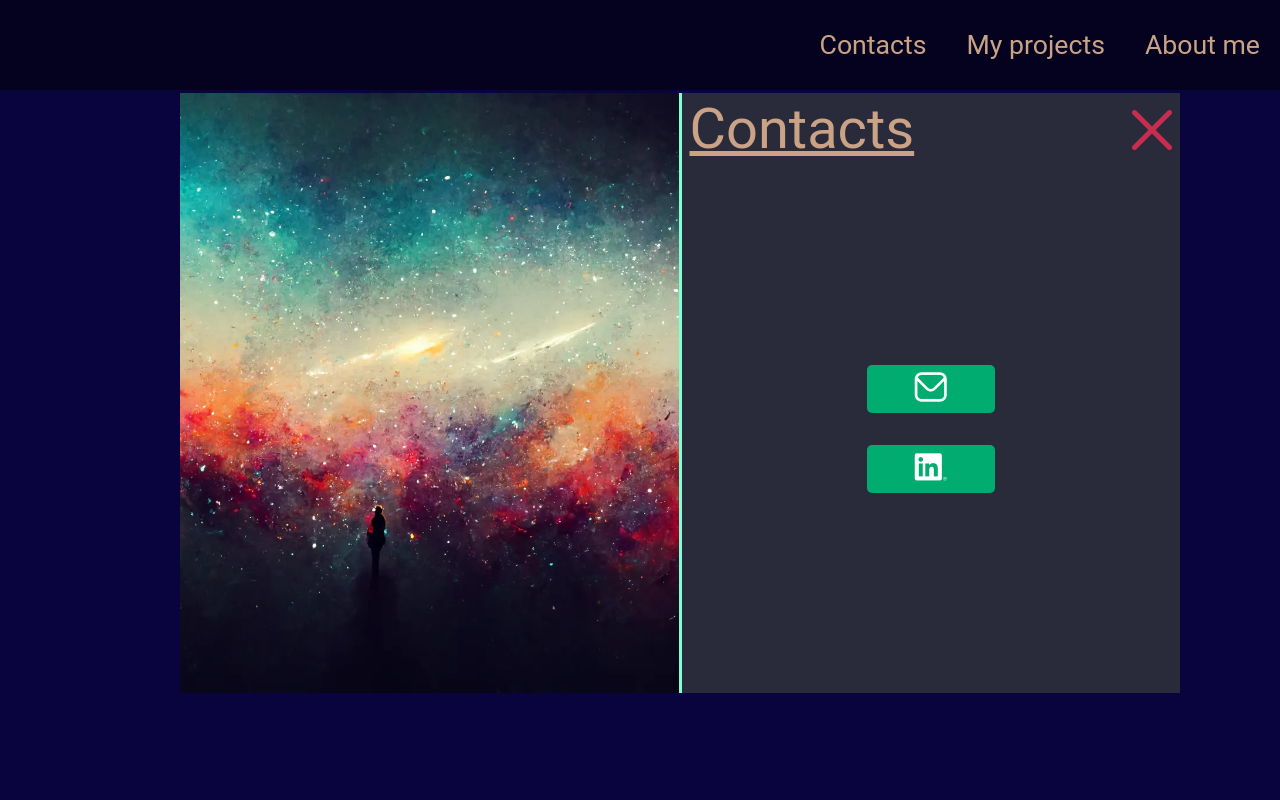
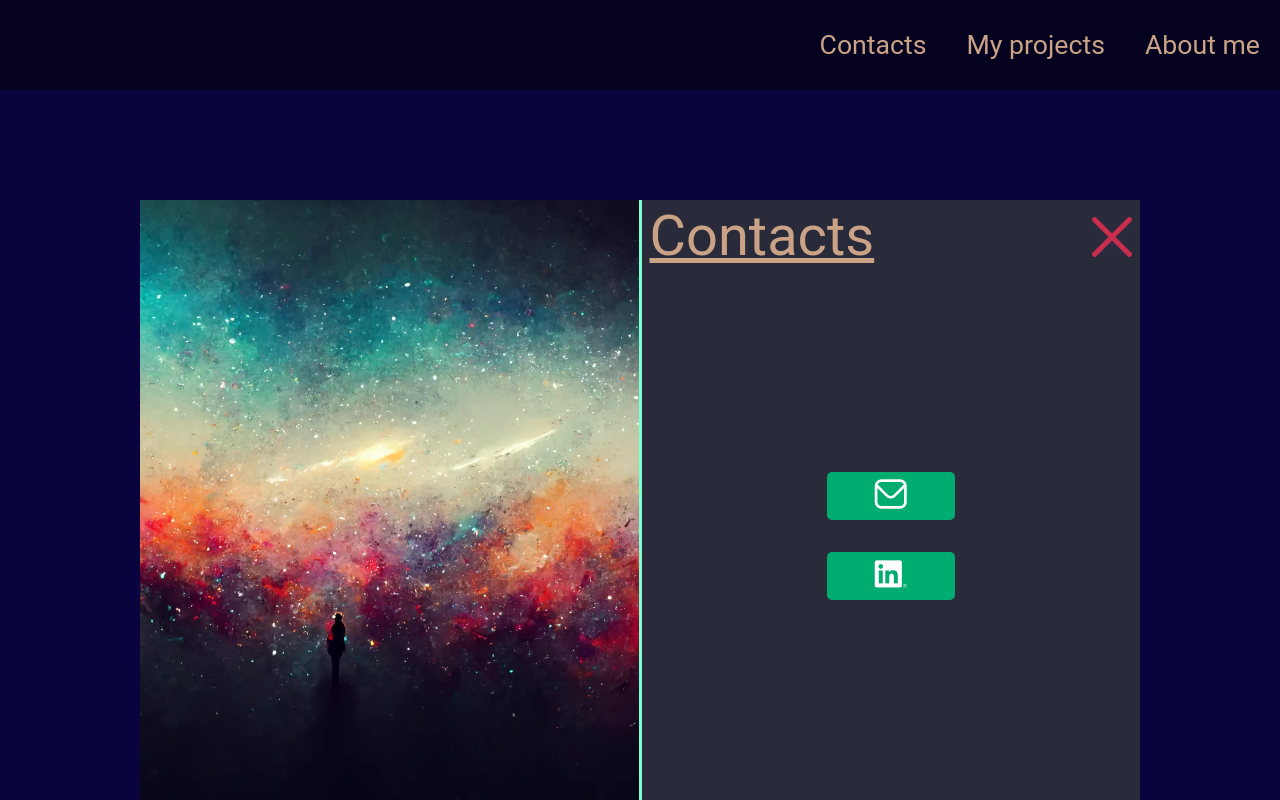
Before and after one commit to SpasMilenkov/Portfolio-website, a Vue app: page / in a window 1280 px wide. Both pictures are taken after a click on the link "Contact me". Shown: the part 4478-5278 px from the top of the page. Built offline with nearby package versions, Linux system fonts and the light colour scheme.

Commit message:
Fix the contacts form position

```diff
--- a/src/components/ContactsForm.vue
+++ b/src/components/ContactsForm.vue
@@ -53,7 +53,12 @@
         display: flex;
         flex-direction: row;
         gap: 3px;
-
+        z-index: 100;
+        position: fixed;
+        position: fixed;
+        top: 25%;
+        left: 50%;
+        transform: translateX(-50%);
         background-color: aquamarine;
     }
     .contacts-form-image{
```
